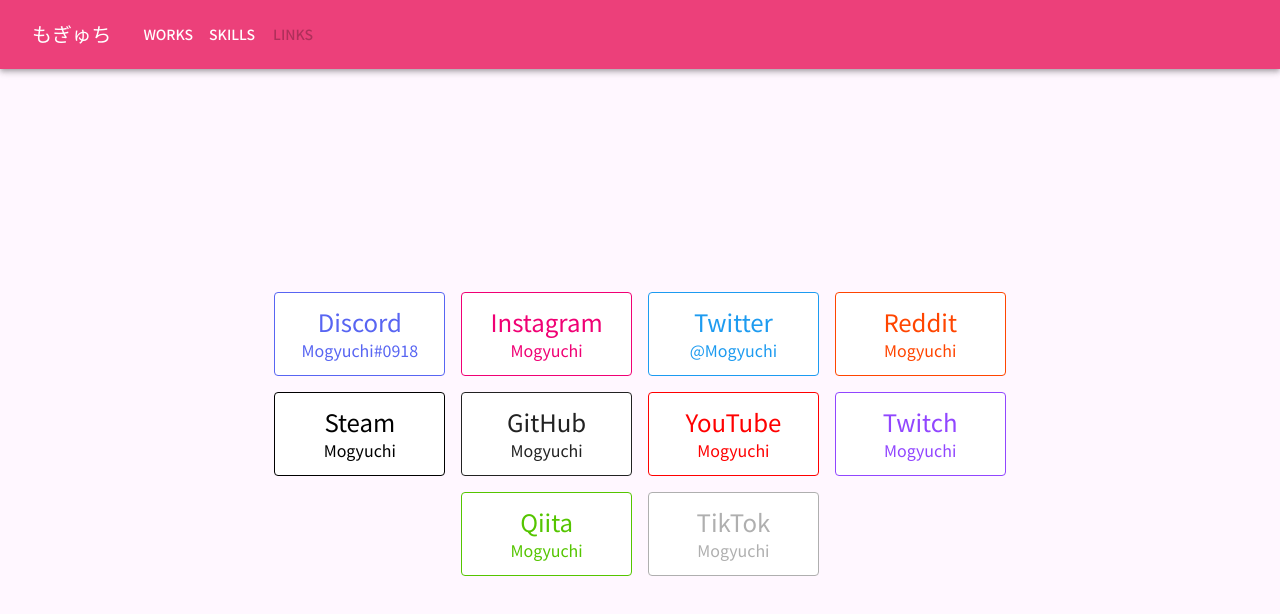
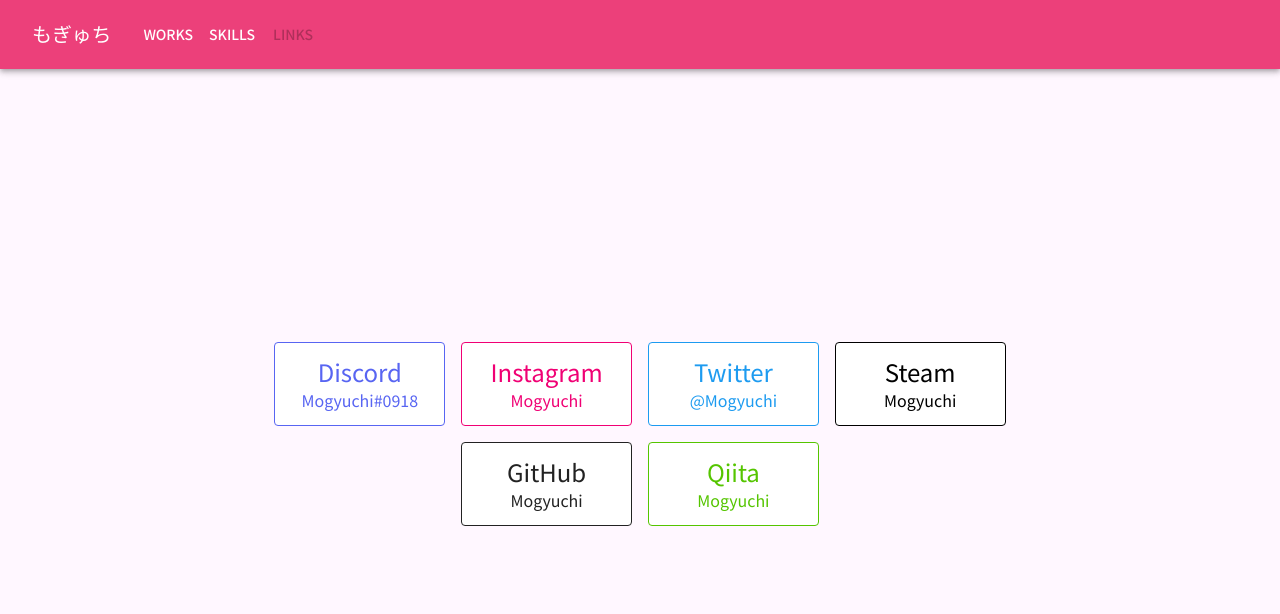
Before and after one commit to Mogyuchi/mogyuchi.com, a Next.js app: page /links in a window 1280 px wide. Shown: the top 614 px of the page. Built offline with nearby package versions, Linux system fonts and the light colour scheme.

Commit message:
🔥 remove unused accounts

```diff
--- a/pages/links.tsx
+++ b/pages/links.tsx
@@ -26,13 +26,9 @@
 const DiscordButton = createButton("#5865f2");
 const InstagramButton = createButton("#f00074");
 const TwitterButton = createButton("#1d9bf0");
-const RedditButton = createButton("#ff4500");
 const SteamButton = createButton("rgb(0, 0, 0)");
 const GitHubButton = createButton("#222222");
-const YouTubeButton = createButton("#ff0000");
-const TwitchButton = createButton("#9146ff");
 const QiitaButton = createButton("#55c500");
-const TikTokButton = createButton("#afafaf");
 
 export default function Links() {
   return (
@@ -70,16 +66,6 @@
         </TwitterButton>
       </Link>
       <Link
-        href="https://www.reddit.com/user/Mogyuchi"
-        target="_brank"
-        rel="noreferrer noopener"
-      >
-        <RedditButton variant="outlined">
-          <Typography variant="h5">Reddit</Typography>
-          <Typography variant="body1">Mogyuchi</Typography>
-        </RedditButton>
-      </Link>
-      <Link
         href="https://steamcommunity.com/id/Mogyuchi"
         target="_brank"
         rel="noreferrer noopener"
@@ -100,26 +86,6 @@
         </GitHubButton>
       </Link>
       <Link
-        href="https://www.youtube.com/channel/UCOv3KOCGFmw9CH9iTa_tETQ"
-        target="_brank"
-        rel="noreferrer noopener"
-      >
-        <YouTubeButton variant="outlined">
-          <Typography variant="h5">YouTube</Typography>
-          <Typography variant="body1">Mogyuchi</Typography>
-        </YouTubeButton>
-      </Link>
-      <Link
-        href="https://www.twitch.tv/mogyuchi"
-        target="_brank"
-        rel="noreferrer noopener"
-      >
-        <TwitchButton variant="outlined">
-          <Typography variant="h5">Twitch</Typography>
-          <Typography variant="body1">Mogyuchi</Typography>
-        </TwitchButton>
-      </Link>
-      <Link
         href="https://qiita.com/Mogyuchi"
         target="_brank"
         rel="noreferrer noopener"
@@ -129,16 +95,6 @@
           <Typography variant="body1">Mogyuchi</Typography>
         </QiitaButton>
       </Link>
-      <Link
-        href="https://www.tiktok.com/@mogyuchi"
-        target="_brank"
-        rel="noreferrer noopener"
-      >
-        <TikTokButton variant="outlined">
-          <Typography variant="h5">TikTok</Typography>
-          <Typography variant="body1">Mogyuchi</Typography>
-        </TikTokButton>
-      </Link>
     </Box>
   );
 }
```
